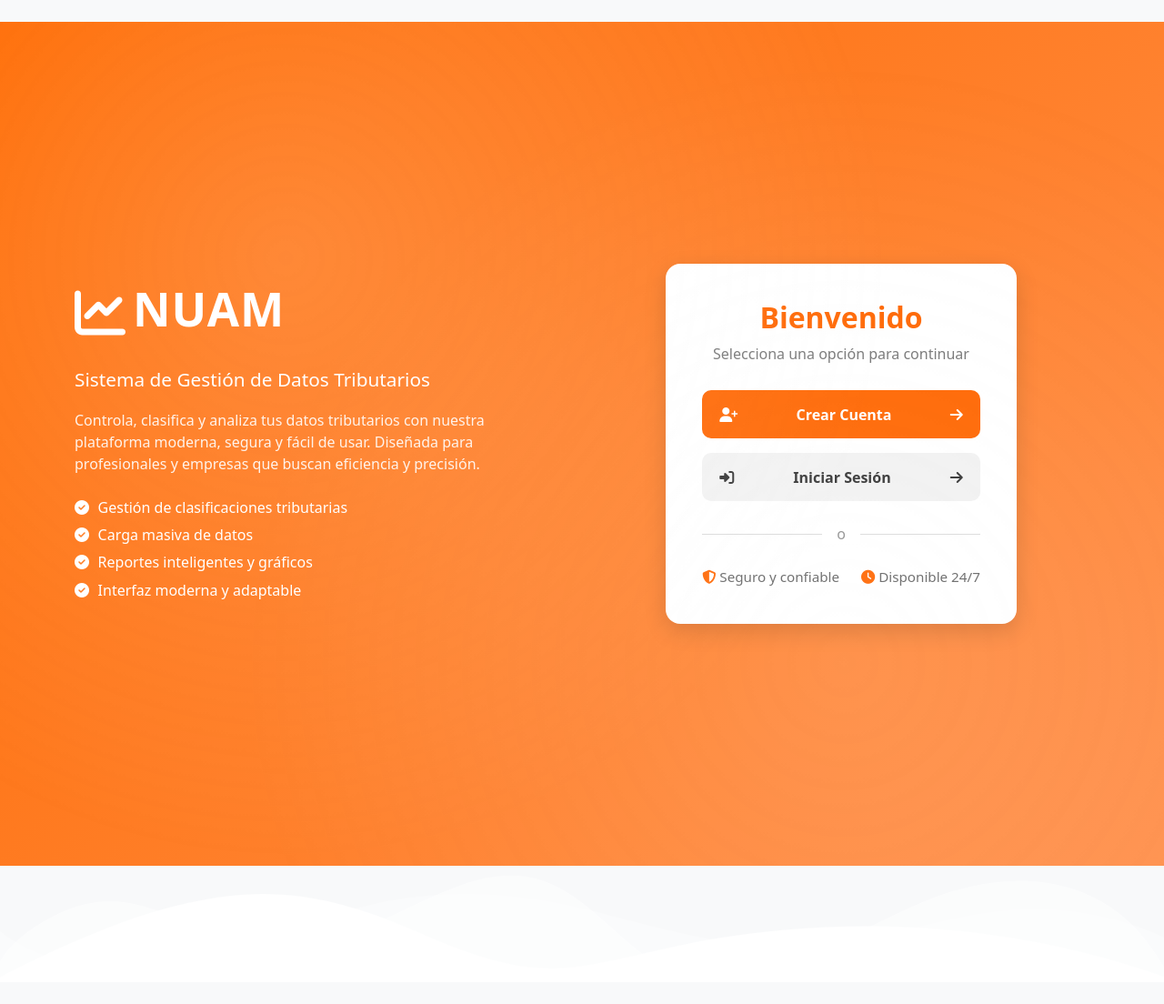
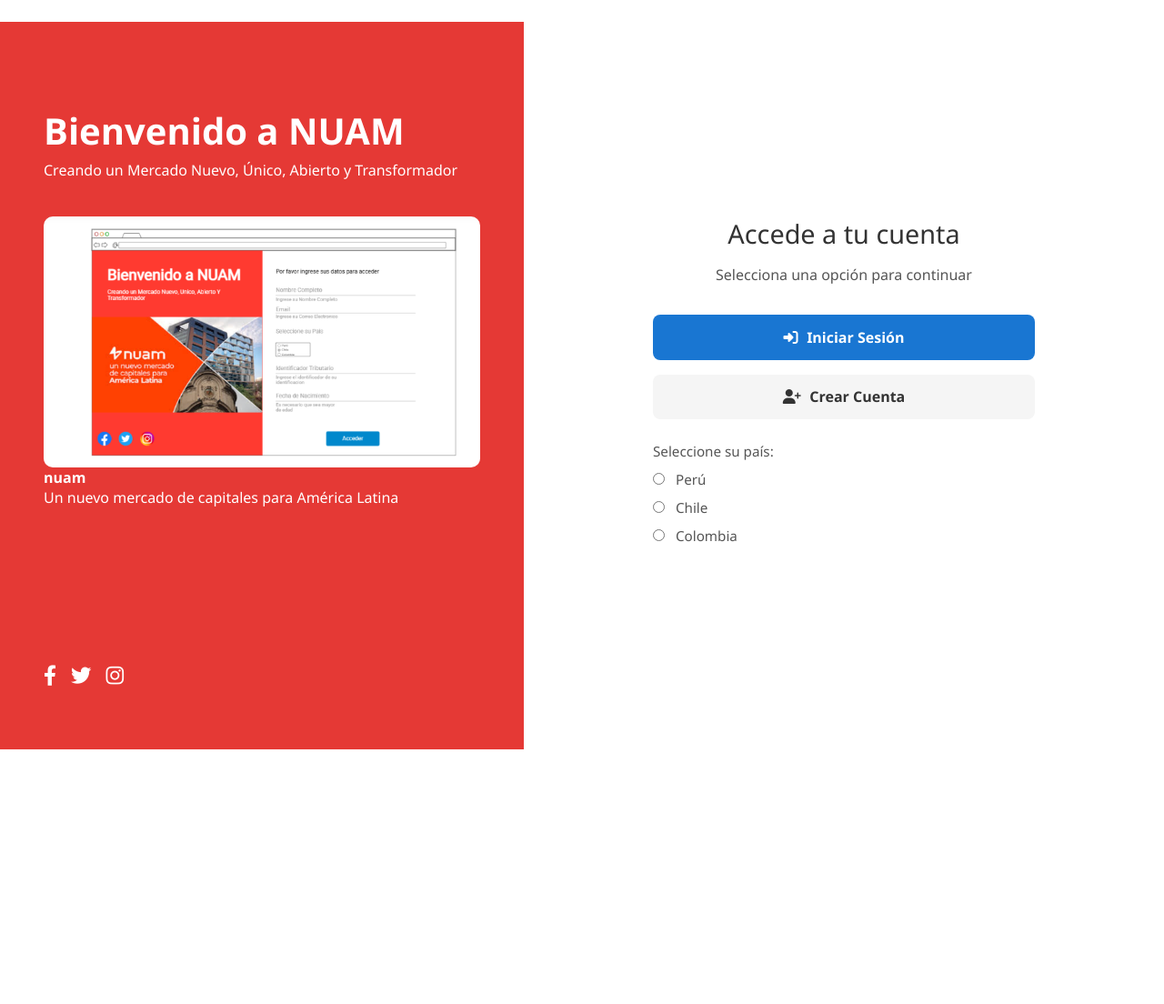
Before and after one commit to sbstn-00/NuamSoft, a Django app: page / in a window 1280 px wide. Shown: the whole page at 91% size. After the commit the page ends 824 px from the top, so only its background shows below. Run offline with Django 5.2, Linux system fonts and the light colour scheme.

Commit message:
Mejora de dise

```diff
--- a/ItemApp/templates/antepagina.html
+++ b/ItemApp/templates/antepagina.html
@@ -4,268 +4,202 @@
 {% block title %}Bienvenido a NUAM{% endblock %}
 
 {% block styles %}
-<link rel="stylesheet" href="{% static 'css/antepagina.css' %}">
 <link rel="stylesheet" href="https://cdnjs.cloudflare.com/ajax/libs/font-awesome/6.4.0/css/all.min.css">
 
 <style>
-/* --- Fondo Hero Moderno --- */
-.hero-section {
-  position: relative;
-  background: linear-gradient(135deg, #ff6a00 0%, #ff914d 100%);
-  color: #fff;
-  overflow: hidden;
-  padding: 4rem 0;
+body {
+  margin: 0;
+  font-family: 'Segoe UI', Tahoma, Geneva, Verdana, sans-serif;
 }
 
-/* --- Animación de fondo --- */
-.hero-section::before {
-  content: "";
-  position: absolute;
-  top: -10%;
-  left: -10%;
-  width: 120%;
-  height: 120%;
-  background: radial-gradient(circle at 30% 30%, rgba(255,255,255,0.15), transparent 50%),
-              radial-gradient(circle at 70% 70%, rgba(255,255,255,0.1), transparent 50%);
-  animation: floatBackground 8s ease-in-out infinite alternate;
+/* --- Layout principal --- */
+.main-container {
+  display: flex;
+  height: 100vh;
 }
 
-@keyframes floatBackground {
-  from { transform: translate(0, 0); }
-  to { transform: translate(-20px, 20px); }
+/* --- Sección izquierda --- */
+.left-panel {
+  width: 45%;
+  background-color: #E53935;
+  color: white;
+  display: flex;
+  flex-direction: column;
+  justify-content: space-between;
+  padding: 3rem;
 }
 
-/* --- Contenedor Principal --- */
-.hero-content {
-  text-align: left;
-  color: #fff;
-  z-index: 1;
-  position: relative;
+.left-panel .branding {
+  margin-top: 3rem;
 }
 
-.hero-icon {
-  font-size: 3.5rem;
-  color: #fff;
-  margin-right: 0.5rem;
+.left-panel h1 {
+  font-size: 2.5rem;
+  font-weight: 800;
+  margin-bottom: 0.5rem;
 }
 
-.hero-title {
-  display: inline-block;
-  font-weight: 800;
-  font-size: 3.2rem;
-  letter-spacing: 1px;
+.left-panel p {
+  font-size: 1rem;
+  line-height: 1.4;
+  margin-bottom: 1.5rem;
 }
 
-.hero-subtitle {
-  font-size: 1.3rem;
-  font-weight: 500;
-  margin-top: 0.5rem;
+.left-panel img {
+  width: 100%;
+  border-radius: 10px;
+  margin-top: 1rem;
+}
+
+.social-icons {
+  display: flex;
+  gap: 1rem;
   margin-bottom: 1rem;
 }
 
-.hero-description {
-  font-size: 1rem;
-  max-width: 90%;
-  opacity: 0.9;
+.social-icons a {
+  color: white;
+  font-size: 1.4rem;
+  transition: all 0.3s;
 }
 
-/* --- Lista de características --- */
-.features-list {
-  margin-top: 1.5rem;
+.social-icons a:hover {
+  transform: scale(1.1);
+  color: #ffd6c9;
 }
 
-.feature-item {
-  display: flex;
-  align-items: center;
-  gap: 0.6rem;
-  font-size: 1rem;
-  margin-bottom: 0.4rem;
-}
-
-.feature-item i {
-  color: #fff;
-}
-
-/* --- Tarjeta de autenticación --- */
-.auth-card-container {
+/* --- Sección derecha --- */
+.right-panel {
+  width: 55%;
+  background-color: #fff;
   display: flex;
   justify-content: center;
   align-items: center;
+  padding: 3rem;
 }
 
-.auth-card {
-  background: #fff;
-  color: #333;
-  border-radius: 16px;
-  box-shadow: 0 8px 25px rgba(0,0,0,0.15);
-  padding: 2.5rem;
+.access-card {
+  width: 100%;
+  max-width: 420px;
   text-align: center;
-  transition: all 0.3s ease;
 }
 
-.auth-card:hover {
-  transform: translateY(-5px);
+.access-card h2 {
+  font-size: 1.8rem;
+  color: #333;
+  margin-bottom: 1rem;
 }
 
-/* --- Encabezado --- */
-.auth-card-header h2 {
-  font-weight: 700;
-  color: #ff6600;
+.access-card p {
+  color: #555;
+  margin-bottom: 2rem;
 }
 
-.auth-card-header p {
-  color: #777;
-}
-
-/* --- Botones --- */
-.auth-buttons {
-  margin-top: 1.8rem;
+.access-buttons {
   display: flex;
   flex-direction: column;
   gap: 1rem;
 }
 
-.auth-buttons a {
+.access-buttons a {
   display: flex;
-  justify-content: space-between;
+  justify-content: center;
   align-items: center;
-  border-radius: 10px;
-  padding: 0.9rem 1.2rem;
+  gap: 0.6rem;
   text-decoration: none;
+  border-radius: 8px;
+  padding: 0.8rem 1rem;
   font-weight: 600;
   transition: all 0.3s;
 }
 
+.btn-login {
+  background-color: #1976D2;
+  color: white;
+}
+
+.btn-login:hover {
+  background-color: #0d47a1;
+}
+
 .btn-register {
-  background-color: #ff6600;
-  color: #fff;
+  background-color: #f5f5f5;
+  color: #333;
 }
 
 .btn-register:hover {
-  background-color: #ff8533;
+  background-color: #e0e0e0;
 }
 
-.btn-login {
-  background-color: #f2f2f2;
-  color: #333;
-}
-
-.btn-login:hover {
-  background-color: #e6e6e6;
-}
-
-/* --- Divider --- */
-.auth-divider {
-  margin: 1.5rem 0;
-  text-align: center;
-  position: relative;
-}
-
-.auth-divider span {
-  background: #fff;
-  padding: 0 1rem;
-  color: #999;
-  position: relative;
-  z-index: 2;
-}
-
-.auth-divider::before {
-  content: "";
-  position: absolute;
-  top: 50%;
-  left: 0;
-  height: 1px;
-  width: 100%;
-  background: #ddd;
-  z-index: 1;
-}
-
-/* --- Info rápida --- */
-.quick-info {
-  display: flex;
-  justify-content: center;
-  gap: 1.5rem;
-  color: #666;
+.country-selector {
+  margin-top: 2rem;
+  text-align: left;
+  color: #555;
   font-size: 0.95rem;
 }
 
-.quick-info .info-item i {
-  color: #ff6600;
+.country-selector label {
+  display: block;
+  margin-bottom: 0.5rem;
 }
 
-/* --- Separador Ondulado --- */
-.wave-divider {
-  color: #fff;
-  transform: rotate(180deg);
+.country-selector input {
+  margin-right: 0.5rem;
+}
+
+/* --- Responsivo --- */
+@media (max-width: 992px) {
+  .main-container {
+    flex-direction: column;
+  }
+  .left-panel, .right-panel {
+    width: 100%;
+    height: auto;
+  }
 }
 </style>
 {% endblock %}
 
 {% block content %}
-<div class="hero-section">
-  <div class="container">
-    <div class="row align-items-center min-vh-100">
-      <div class="col-lg-6 mb-5 mb-lg-0">
-        <div class="hero-content">
-          <div class="logo-container mb-4 d-flex align-items-center">
-            <i class="fas fa-chart-line hero-icon"></i>
-            <h1 class="hero-title">NUAM</h1>
+<div class="main-container">
+  <!-- Panel Izquierdo -->
+  <div class="left-panel">
+    <div class="branding">
+      <h1>Bienvenido a NUAM</h1>
+      <p>Creando un Mercado Nuevo, Único, Abierto y Transformador</p>
+      <img src="{% static 'img/InicioNuam.png' %}" alt="Imagen institucional de NUAM">
+      <p><strong>nuam</strong><br>Un nuevo mercado de capitales para América Latina</p>
     </div>
-          <p class="hero-subtitle">Sistema de Gestión de Datos Tributarios</p>
-          <p class="hero-description">
-            Controla, clasifica y analiza tus datos tributarios con nuestra plataforma moderna, segura y fácil de usar.
-            Diseñada para profesionales y empresas que buscan eficiencia y precisión.
-          </p>
 
-          <div class="features-list">
-            <div class="feature-item"><i class="fas fa-check-circle"></i> Gestión de clasificaciones tributarias</div>
-            <div class="feature-item"><i class="fas fa-check-circle"></i> Carga masiva de datos</div>
-            <div class="feature-item"><i class="fas fa-check-circle"></i> Reportes inteligentes y gráficos</div>
-            <div class="feature-item"><i class="fas fa-check-circle"></i> Interfaz moderna y adaptable</div>
-          </div>
+    <div class="social-icons">
+      <a href="#"><i class="fab fa-facebook-f"></i></a>
+      <a href="#"><i class="fab fa-twitter"></i></a>
+      <a href="#"><i class="fab fa-instagram"></i></a>
     </div>
   </div>
 
-      <div class="col-lg-6">
-        <div class="auth-card-container">
-          <div class="auth-card">
-            <div class="auth-card-header">
-              <h2>Bienvenido</h2>
+  <!-- Panel Derecho -->
+  <div class="right-panel">
+    <div class="access-card">
+      <h2>Accede a tu cuenta</h2>
       <p>Selecciona una opción para continuar</p>
-            </div>
 
-            <div class="auth-buttons">
+      <div class="access-buttons">
+        <a href="{% url 'login' %}" class="btn-login">
+          <i class="fas fa-sign-in-alt"></i> Iniciar Sesión
+        </a>
         <a href="{% url 'registro' %}" class="btn-register">
-                <i class="fas fa-user-plus"></i>
-                <span>Crear Cuenta</span>
-                <i class="fas fa-arrow-right"></i>
-              </a>
-
-              <a href="{% url 'login' %}" class="btn-login">
-                <i class="fas fa-sign-in-alt"></i>
-                <span>Iniciar Sesión</span>
-                <i class="fas fa-arrow-right"></i>
+          <i class="fas fa-user-plus"></i> Crear Cuenta
         </a>
       </div>
 
-            <div class="auth-divider"><span>o</span></div>
-
-            <div class="quick-info">
-              <div class="info-item"><i class="fas fa-shield-alt"></i> Seguro y confiable</div>
-              <div class="info-item"><i class="fas fa-clock"></i> Disponible 24/7</div>
+      <div class="country-selector mt-4">
+        <label>Seleccione su país:</label>
+        <label><input type="radio" name="pais" value="Perú"> Perú</label>
+        <label><input type="radio" name="pais" value="Chile"> Chile</label>
+        <label><input type="radio" name="pais" value="Colombia"> Colombia</label>
       </div>
     </div>
   </div>
 </div>
-    </div>
-  </div>
-</div>
-
-<div class="wave-divider">
-  <svg viewBox="0 0 1200 120" preserveAspectRatio="none">
-    <path d="M0,0V46.29c47.79,22.2,103.59,32.17,158,28,70.36-5.37,136.33-33.31,206.8-37.5C438.64,32.43,512.34,53.67,583,72.05c69.27,18,138.3,24.88,209.4,13.08,36.15-6,69.85-17.84,104.45-29.34C989.49,25,1113-14.29,1200,52.47V0Z" opacity=".25" fill="currentColor"></path>
-    <path d="M0,0V15.81C13,36.92,27.64,56.86,47.69,72.05,99.41,111.27,165,111,224.58,91.58c31.15-10.15,60.09-26.07,89.67-39.8,40.92-19,84.73-46,130.83-49.67,36.26-2.85,70.9,9.42,98.6,31.56,31.77,25.39,62.32,62,103.63,73,40.44,10.79,81.35-6.69,119.13-24.28s75.16-39,116.92-43.05c59.73-5.85,113.28,22.88,168.9,38.84,30.2,8.66,59,6.17,87.09-7.5,22.43-10.89,48-26.93,60.65-49.24V0Z" opacity=".5" fill="currentColor"></path>
-    <path d="M0,0V5.63C149.93,59,314.09,71.32,475.83,42.57c43-7.64,84.23-20.12,127.61-26.46,59-8.63,112.48,12.24,165.56,35.4C827.93,77.22,886,95.24,951.2,90c86.53-7,172.46-45.71,248.8-84.81V0Z" fill="currentColor"></path>
-  </svg>
-</div>
 {% endblock %}
```
Also changed, not shown: SoftwareApp/static/img/InicioNuam.png (added). Lines whose indentation alone changed are shown as unchanged.
